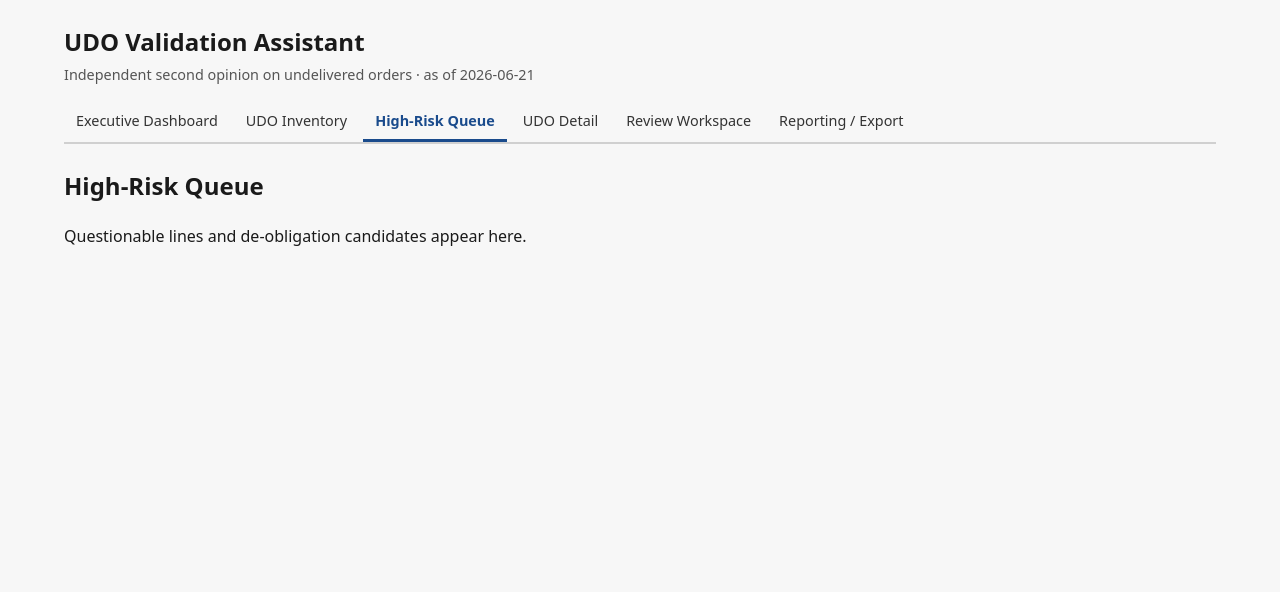
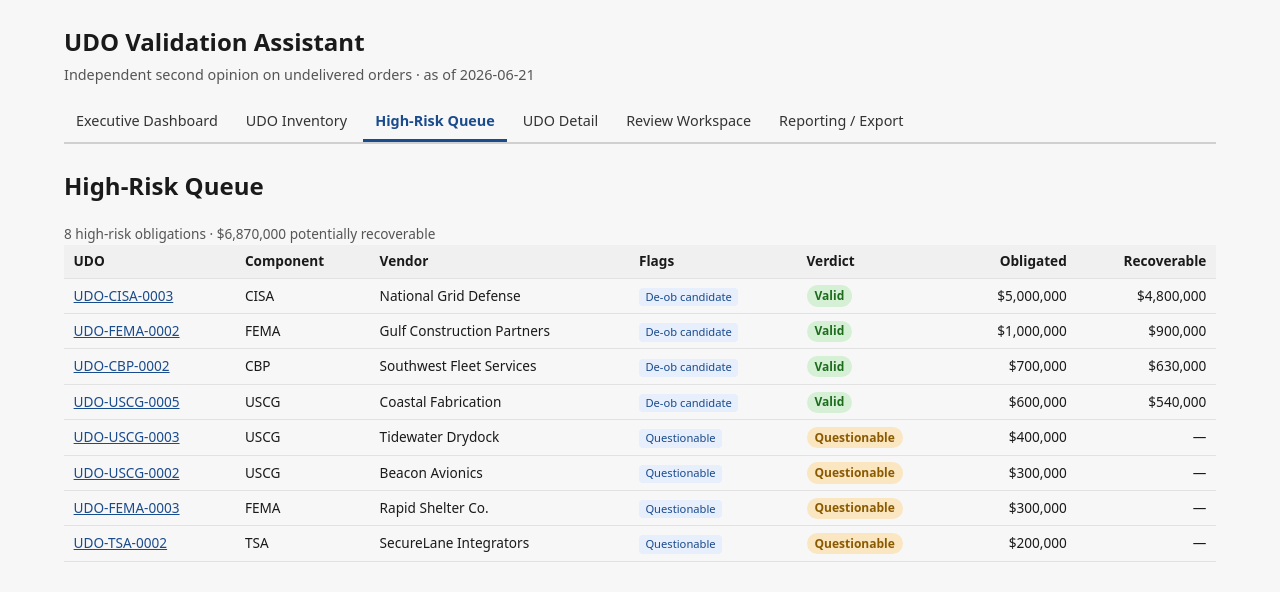
Before and after one commit to seanyofthedead/udo-validation-assistant, a React (Vite) app: page / in a window 1280 px wide. Both pictures are taken after a click on the button "High-Risk Queue". Shown: the top 592 px of the page. Built offline with nearby package versions, Linux system fonts and the light colour scheme.

Commit message:
3.4: build high-risk queue ranked by obligated amount

```diff
--- a/src/index.css
+++ b/src/index.css
@@ -207,6 +207,17 @@ body {
   color: #555;
 }
 
+.tag {
+  display: inline-block;
+  margin-right: 0.25rem;
+  padding: 0.05rem 0.4rem;
+  border-radius: 4px;
+  background: #e7eefc;
+  color: #1a4b8c;
+  font-size: 0.7rem;
+  white-space: nowrap;
+}
+
 /* Verdict badges */
 .badge {
   display: inline-block;
--- a/src/screens/HighRiskQueue.tsx
+++ b/src/screens/HighRiskQueue.tsx
@@ -1,10 +1,95 @@
-// High-Risk Queue — SPEC §7.3. Implemented in IMPLEMENTATION_PLAN 3.4.
+// High-Risk Queue — SPEC §7.3. The worklist: every QUESTIONABLE finding plus
+// every de-obligation candidate, ranked by obligated $ descending. Clean VALID
+// lines that are not de-ob candidates are excluded.
+
+import { useMemo } from 'react';
+import { useAppState } from '../state';
+import { useNavigation } from './navigation';
+import { VerdictBadge, formatUsd } from '../components';
+import type { Verdict } from '../domain/types';
+
+interface QueueRow {
+  udoId: string;
+  component: string;
+  vendor: string;
+  amountObligated: number;
+  verdict: Verdict;
+  questionable: boolean;
+  deobCandidate: boolean;
+  estimatedRecoverable: number;
+}
 
 export function HighRiskQueue() {
+  const { population, findings, deobFlags } = useAppState();
+  const { inspect } = useNavigation();
+
+  const rows = useMemo<QueueRow[]>(() => {
+    const verdictByUdo = new Map(findings.map((f) => [f.udoId, f.verdict]));
+    const deobByUdo = new Map(deobFlags.map((d) => [d.udoId, d]));
+
+    return population
+      .map((u) => {
+        const verdict = verdictByUdo.get(u.id) ?? 'VALID';
+        const deob = deobByUdo.get(u.id);
+        return {
+          udoId: u.id,
+          component: u.component,
+          vendor: u.vendor,
+          amountObligated: u.amountObligated,
+          verdict,
+          questionable: verdict === 'QUESTIONABLE',
+          deobCandidate: deob?.candidate ?? false,
+          estimatedRecoverable: deob?.estimatedRecoverable ?? 0,
+        };
+      })
+      .filter((r) => r.questionable || r.deobCandidate)
+      .sort((a, b) => b.amountObligated - a.amountObligated); // stable: ties keep population order
+  }, [population, findings, deobFlags]);
+
+  const totalRecoverable = rows.reduce((s, r) => s + r.estimatedRecoverable, 0);
+
   return (
     <section aria-labelledby="high-risk-title">
       <h2 id="high-risk-title">High-Risk Queue</h2>
-      <p>Questionable lines and de-obligation candidates appear here.</p>
+      <p className="filter-count" role="status">
+        {rows.length} high-risk obligations · {formatUsd(totalRecoverable)} potentially recoverable
+      </p>
+
+      <table className="data-table">
+        <thead>
+          <tr>
+            <th>UDO</th>
+            <th>Component</th>
+            <th>Vendor</th>
+            <th>Flags</th>
+            <th>Verdict</th>
+            <th className="num">Obligated</th>
+            <th className="num">Recoverable</th>
+          </tr>
+        </thead>
+        <tbody>
+          {rows.map((r) => (
+            <tr key={r.udoId} data-udo-id={r.udoId}>
+              <td>
+                <button type="button" className="link-button" onClick={() => inspect(r.udoId)}>
+                  {r.udoId}
+                </button>
+              </td>
+              <td>{r.component}</td>
+              <td>{r.vendor}</td>
+              <td>
+                {r.questionable && <span className="tag">Questionable</span>}
+                {r.deobCandidate && <span className="tag">De-ob candidate</span>}
+              </td>
+              <td>
+                <VerdictBadge verdict={r.verdict} />
+              </td>
+              <td className="num">{formatUsd(r.amountObligated)}</td>
+              <td className="num">{r.deobCandidate ? formatUsd(r.estimatedRecoverable) : '—'}</td>
+            </tr>
+          ))}
+        </tbody>
+      </table>
     </section>
   );
 }
```
Also changed, not shown: 2 other files (tests, documents, lock files or other folders).
